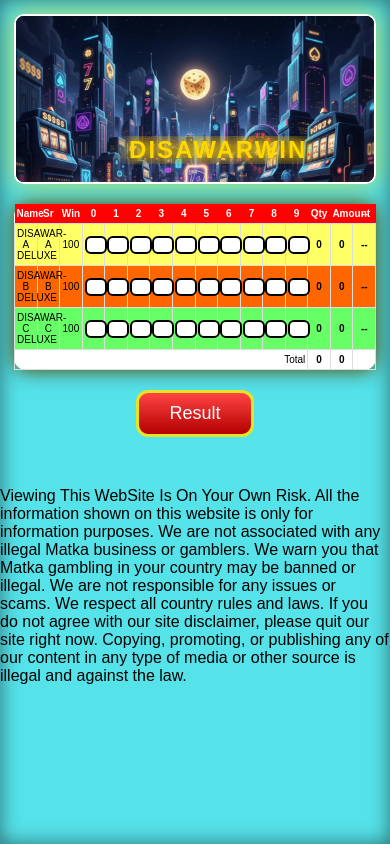
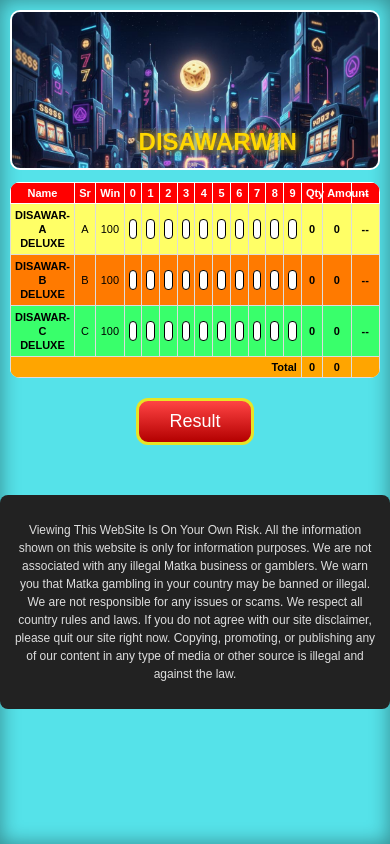
Before and after one commit to SaiWorkProfile/Lottery-Frontend, a React (Create React App) app: page / in a window 390 px wide. Built offline with nearby package versions, Linux system fonts and the light colour scheme; no server answers.

Commit message:
Perfect mobile table layout

```diff
--- a/src/styles/main.css
+++ b/src/styles/main.css
@@ -3,16 +3,11 @@
   box-sizing: border-box;
 }
 
-/* ================= GLOBAL ================= */
 body {
   margin: 0;
   font-family: Arial, sans-serif;
   background: #000;
   color: #000;
-}
-
-button {
-  cursor: pointer;
 }
 
 /* ================= PAGE WRAPPER ================= */
@@ -27,28 +22,22 @@ button {
 
   box-shadow:
     0 0 25px rgba(255,215,0,0.25),
-    inset 0 0 20px rgba(0,0,0,0.5);
+    inset 0 0 20px rgba(0,0,0,0.4);
 }
 
-/* ================= CONTENT FRAME ================= */
 .content-frame {
-  padding: 14px;
+  padding: 10px;
 }
 
 /* ================= TOP BANNER ================= */
 .top-banner {
   position: relative;
   width: 100%;
-  height: 260px;
+  height: 200px;
   background: #000;
   overflow: hidden;
-
   border-radius: 10px;
   border: 2px solid #fff;
-
-  box-shadow:
-    inset 0 0 30px rgba(0,0,0,0.7),
-    0 0 25px rgba(255,215,0,0.6);
 }
 
 .top-banner img {
@@ -60,144 +49,158 @@ button {
 /* ================= BANNER TEXT ================= */
 .banner-text {
   position: absolute;
-  bottom: 18px;
+  bottom: 12px;
   left: 0;
   width: 100%;
   overflow: hidden;
-  z-index: 3;
 }
 
 .banner-text span {
   display: inline-block;
+  padding-left: 100%;
   white-space: nowrap;
-  padding-left: 100%;
-  font-size: 42px;
+  font-size: 32px;
   font-weight: bold;
-  letter-spacing: 4px;
   color: #ffd700;
-
-  text-shadow:
-    0 0 8px #ffd700,
-    0 0 16px #ffcc00,
-    0 0 32px #ff9900;
-
-  animation: bannerScroll 12s linear infinite;
+  text-shadow: 0 0 10px #ffcc00;
+  animation: marquee 12s linear infinite;
 }
 
-@keyframes bannerScroll {
-  from { transform: translateX(0); }
-  to   { transform: translateX(-100%); }
+@keyframes marquee {
+  0% { transform: translateX(0); }
+  100% { transform: translateX(-100%); }
 }
 
-/* ================= HEADER ================= */
+/* ================= HEADER INFO ================= */
 .header-box {
-  margin-top: 14px;
+  margin-top: 10px;
   display: grid;
   grid-template-columns: repeat(5, 1fr);
   background: #5b1478;
-  color: yellow;
-  padding: 14px;
+  color: #ffeb3b;
+  padding: 10px;
   text-align: center;
-  font-size: 14px;
-
+  font-size: 12px;
   border-radius: 8px;
-  border: 2px solid #fff;
 }
 
 .header-box b {
+  display: block;
+  margin-top: 4px;
   color: #fff;
-  font-size: 16px;
+  font-size: 14px;
 }
 
 /* ================= TABLE ================= */
 .table-wrapper {
-  display: flex;
-  justify-content: center;
-  margin: 20px 0;
+  margin-top: 12px;
 }
 
+/* FULLY FIXED TABLE */
 .bet-table {
   width: 100%;
   border-collapse: collapse;
+  table-layout: fixed;
   background: #fff;
-  border-radius: 12px;
-  table-layout: fixed;
-
-  box-shadow:
-    0 0 20px rgba(0,0,0,0.7),
-    0 0 15px rgba(255,215,0,0.5);
+  border-radius: 10px;
+  overflow: hidden;
 }
 
+/* HEADER */
 .bet-table th {
-  background: red;
+  background: #ff0000;
   color: #fff;
-  padding: 8px 4px;
-  font-size: 14px;
+  font-size: 11px;
+  padding: 4px;
+  border: 1px solid #fff;
 }
 
+/* CELLS */
 .bet-table td {
   border: 1px solid #ddd;
-  padding: 6px 4px;
   text-align: center;
-  font-size: 14px;
+  font-size: 11px;
+  padding: 4px;
 }
 
-.num-box {
-  width: 34px;
-  height: 24px;
-  font-size: 13px;
-  border-radius: 6px;
-  border: 2px solid #000;
+/* COLUMN WIDTHS (VERY IMPORTANT) */
+.bet-table th:nth-child(1),
+.bet-table td:nth-child(1) { width: 18%; } /* Name */
+
+.bet-table th:nth-child(2),
+.bet-table td:nth-child(2) { width: 6%; } /* Sr */
+
+.bet-table th:nth-child(3),
+.bet-table td:nth-child(3) { width: 8%; } /* Win */
+
+.bet-table th:nth-child(n+4):nth-child(-n+13),
+.bet-table td:nth-child(n+4):nth-child(-n+13) {
+  width: 5%; /* 0–9 */
 }
+
+.bet-table th:nth-last-child(3),
+.bet-table td:nth-last-child(3) { width: 6%; } /* Qty */
+
+.bet-table th:nth-last-child(2),
+.bet-table td:nth-last-child(2) { width: 8%; } /* Amount */
+
+.bet-table th:nth-last-child(1),
+.bet-table td:nth-last-child(1) { width: 8%; } /* Result */
 
 /* ROW COLORS */
 .row-yellow { background: #ffff66; }
-.row-orange { background: #ff6600; }
-.row-green  { background: #66ff66; }
+.row-orange { background: #ff7a00; }
+.row-green  { background: #39ff6b; }
+
+/* NAME COLUMN TEXT */
+.bet-table .name {
+  font-weight: bold;
+  font-size: 11px;
+  line-height: 14px;
+}
+
+/* INPUT BOX */
+.num-box {
+  width: 100%;
+  height: 20px;
+  border-radius: 4px;
+  border: 1px solid #000;
+  font-size: 11px;
+  text-align: center;
+}
+
+/* TOTAL ROW */
+.total-row {
+  background: orange;
+  font-weight: bold;
+}
 
 /* ================= RESULT BUTTON ================= */
 .result-btn {
+  margin: 20px auto;
   display: block;
-  margin: 30px auto;
-  padding: 12px 45px;
-  font-size: 20px;
+  padding: 10px 35px;
+  font-size: 18px;
   font-weight: bold;
   color: #fff;
   background: linear-gradient(#ff4d4d, #b30000);
-  border-radius: 14px;
+  border-radius: 12px;
   border: 3px solid #000;
 }
 
-/* ================= ADMIN ================= */
-.admin-page {
-  max-width: 520px;
-  margin: 80px auto;
-  padding: 28px;
-  background: #fff;
-  border-radius: 12px;
-  border: 3px solid #222;
+/* ================= DISCLAIMER ================= */
+.site-disclaimer {
+  margin-top: 20px;
+  background: #222;
+  color: #ddd;
+  font-size: 12px;
+  line-height: 18px;
+  padding: 14px;
+  border-radius: 8px;
+  text-align: center;
 }
 
-.admin-page input {
-  width: 100%;
-  padding: 12px;
-  margin-bottom: 16px;
-  font-size: 16px;
-  border-radius: 8px;
-  border: 2px solid #000;
-}
-
-.admin-page button {
-  width: 100%;
-  padding: 14px;
-  font-size: 18px;
-  font-weight: bold;
-  background: linear-gradient(#ff4d4d, #b30000);
-  color: #fff;
-  border-radius: 10px;
-}
-
-/* ================= MOBILE FULL TABLE FIT ================= */
+/* ================= MOBILE ONLY ================= */
 @media (max-width: 768px) {
 
   .page-wrapper {
@@ -206,38 +209,25 @@ button {
   }
 
   .top-banner {
-    height: 170px;
+    height: 160px;
   }
 
   .banner-text span {
     font-size: 24px;
-    letter-spacing: 2px;
   }
 
   .header-box {
     grid-template-columns: repeat(2, 1fr);
-    font-size: 12px;
+    row-gap: 8px;
+    font-size: 11px;
   }
 
-  /* 🔥 KEY FIX */
-  .bet-table {
-    font-size: 10px;
+  .header-box b {
+    font-size: 13px;
   }
 
-  .bet-table th,
-  .bet-table td {
-    padding: 4px 2px;
-    font-size: 10px;
-  }
-
-  .num-box {
-    width: 22px;
-    height: 18px;
-    font-size: 10px;
-  }
-
-  .result-btn {
-    font-size: 16px;
-    padding: 10px 30px;
+  /* HARD STOP SCROLLING */
+  body {
+    overflow-x: hidden;
   }
 }
```
